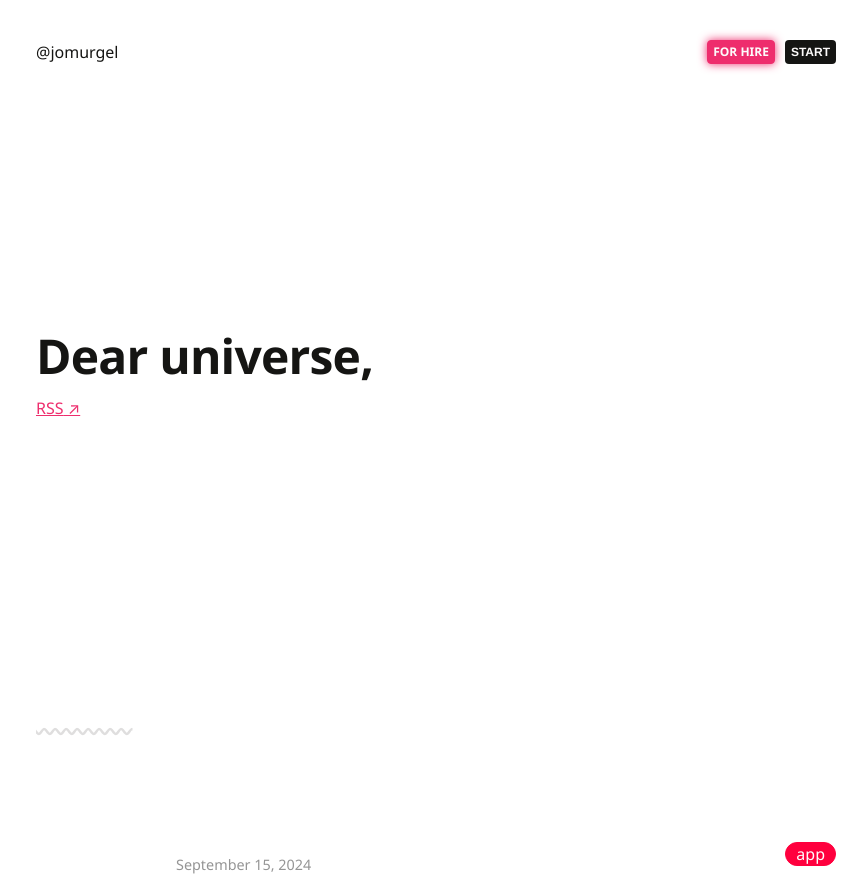
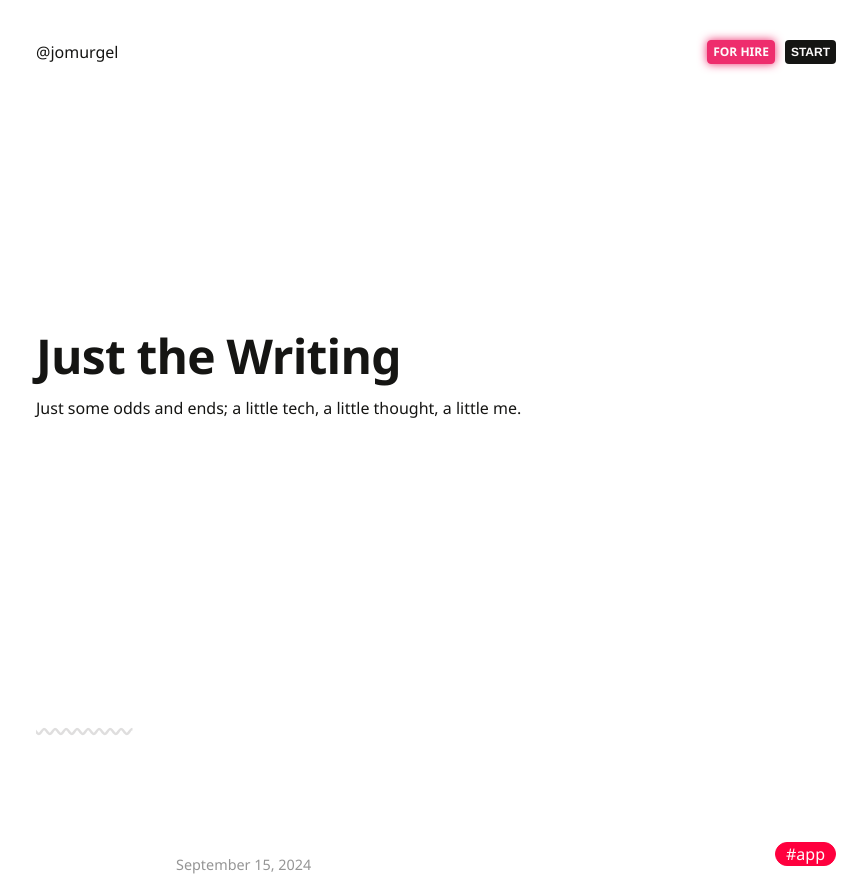
Before and after one commit to jomurgel/jomurgel-learn, a Next.js app: page /writing in a window 1280 px wide. Shown: the top 888 px of the page, without its empty margins (204-1071 px from the left). Built offline with nearby package versions, Linux system fonts and the light colour scheme.

Commit message:
Update page.tsx

```diff
--- a/src/app/writing/page.tsx
+++ b/src/app/writing/page.tsx
@@ -22,8 +22,8 @@ const Writing = async () => {
     <main>
       <section data-type="top">
         <header>
-          <h1 aria-label="Blog for Jo Murgel">Dear universe,</h1>
-          <p><Link href="/feed.xml" target="_blank" rel="noopener noreferrer">RSS</Link></p>
+          <h1 aria-label="Blog for Jo Murgel">Just the Writing</h1>
+          <p>Just some odds and ends; a little tech, a little thought, a little me.</p>
         </header>
       </section>
 
@@ -34,7 +34,7 @@ const Writing = async () => {
           <aside>
             <nav>
               <ul>
-                {allTags.map( ( tag ) => <li data-tag={tag} key={`blog-${tag}`}><Link href={`/tag/${slugify( tag )}/`}>{tag}</Link></li> )}
+                {allTags.map( ( tag ) => <li data-tag={tag} key={`blog-${tag}`}><Link href={`/tag/${slugify( tag )}/`}>#{tag}</Link></li> )}
               </ul>
             </nav>
           </aside>
```
